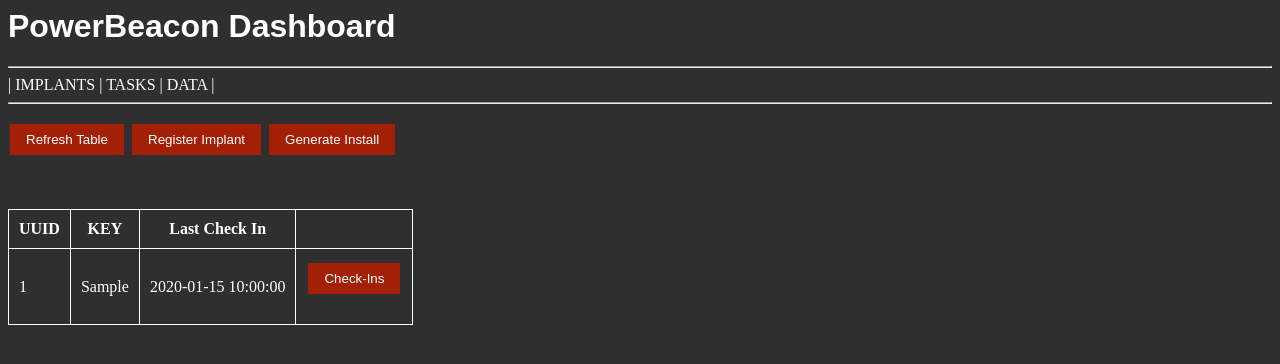
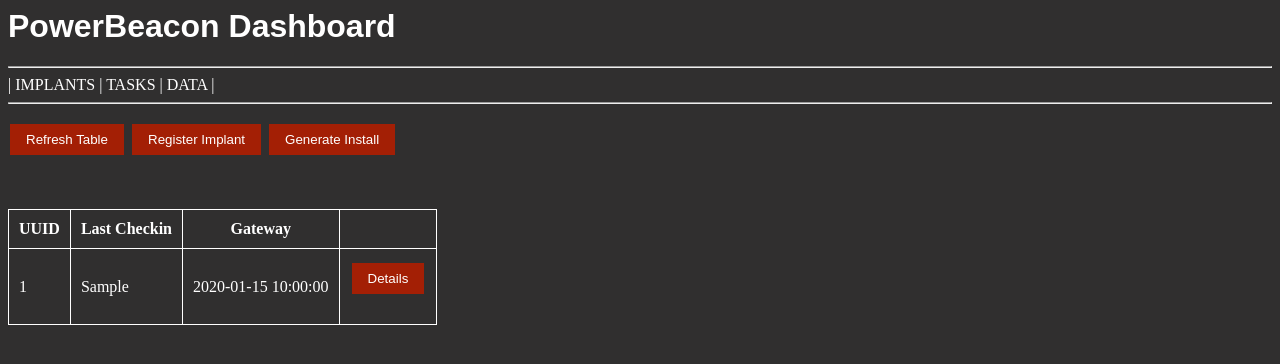
Before and after one commit to ninjakilpirate/PowerBeacon_beta, a Flask app: page /implants in a window 1280 px wide. Shown: the top 364 px of the page. Run offline with Flask 2, Linux system fonts and the light colour scheme; tables that the repository leaves empty hold one stand-in row (values such as "Sample post"); some libraries are stand-ins or nearby versions.

Commit message:
Updated some web pages

```diff
--- a/app/templates/implants.html
+++ b/app/templates/implants.html
@@ -74,16 +74,17 @@ a:active {
     <input type="submit" value="Generate Install">
 </form>
 </p>
+
 <br><table border="1">
-    <tr><th>UUID<th>KEY<th>Last Check In</tr>
+    <tr><th>UUID<th>Last Checkin<th>Gateway</tr>
     {% for implant in implantDetails %}
     <tr>
         <td>{{implant[0]}}</td>
         <td>{{implant[1]}}</td>
-        <td>{{implant[2]}}</td>
+        <td align=right>{{implant[2]}}</td>
         <td><form method="post" action="/implants">
         <form><input type="hidden" name="UUID" value={{implant[0]}} required/>
-        <input type="submit" value="Check-Ins"></form></td>
+        <input type="submit" value="Details"></form></td>
     </tr>
     {% endfor %}
 
```
Also changed, not shown: app/templates/singleimplant.html (+6 -2 lines).
